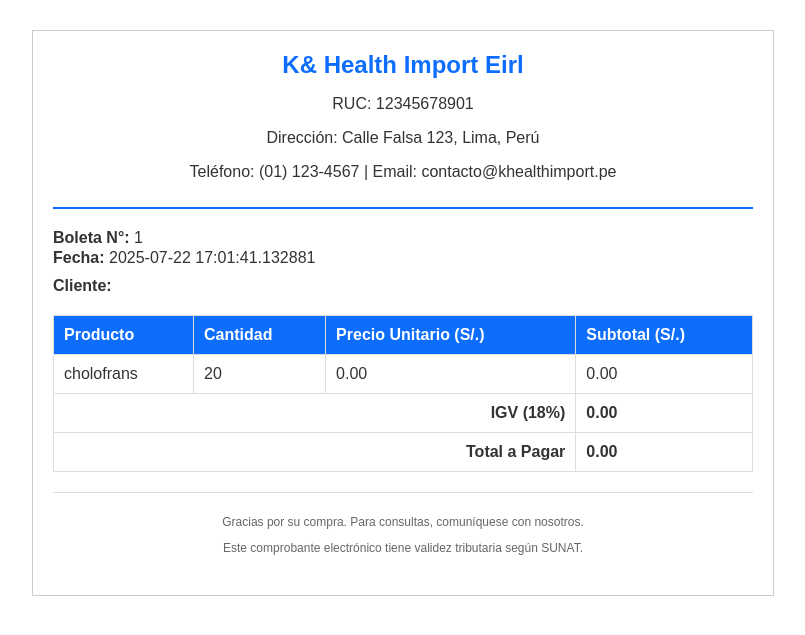
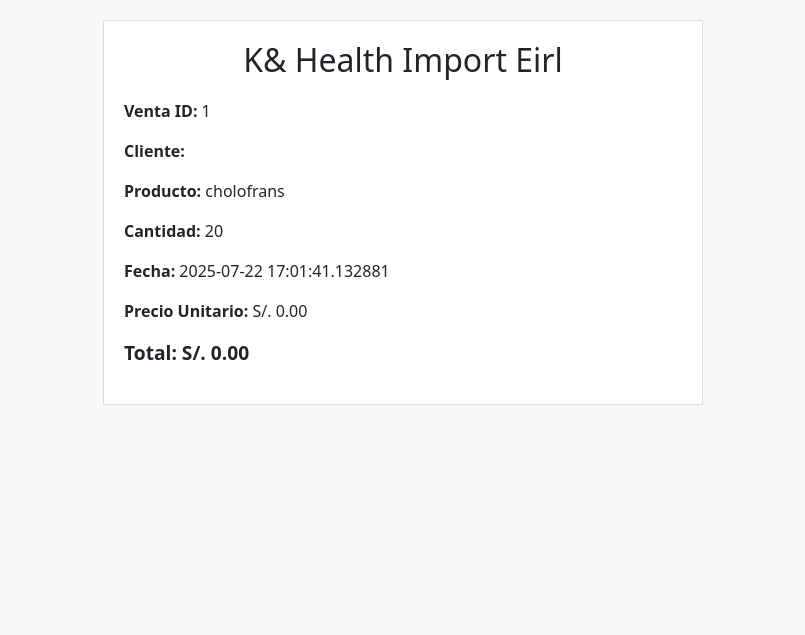
Before and after one commit to jandirxd97/prueba, a Flask app: page /boleta/1 in a window 1280 px wide. Shown: the top 635 px of the page, without its empty margins (237-1042 px from the left). Run offline with Flask 3, Linux system fonts and the light colour scheme; a user stored in the database is signed in; data comes from the database, SQL or seed files in the repository.

Commit message:
Actualizo app.py y templates con correcciones y mejoras

```diff
--- a/templates/boleta.html
+++ b/templates/boleta.html
@@ -2,128 +2,36 @@
 <html lang="es">
 <head>
     <meta charset="UTF-8" />
-    <title>Boleta Electrónica - K&amp; Health Import Eirl</title>
+    <title>Boleta Electrónica</title>
+    <link href="https://cdn.jsdelivr.net/npm/bootstrap@5.3.2/dist/css/bootstrap.min.css" rel="stylesheet" />
     <style>
-        body {
-            font-family: 'Arial', sans-serif;
-            max-width: 700px;
-            margin: 30px auto;
+        .boleta {
+            max-width: 600px;
+            margin: 20px auto;
             padding: 20px;
-            border: 1px solid #ccc;
-            background-color: #fff;
-            color: #333;
+            border: 1px solid #ddd;
+            background: #fff;
         }
-        header {
+        .titulo {
             text-align: center;
-            border-bottom: 2px solid #0d6efd;
-            padding-bottom: 10px;
             margin-bottom: 20px;
         }
-        header img {
-            max-height: 70px;
-            margin-bottom: 10px;
-        }
-        h1 {
-            color: #0d6efd;
-            margin: 0;
-            font-size: 24px;
-        }
-        .info, .details, .footer {
-            width: 100%;
-            margin-bottom: 20px;
-        }
-        .info div, .details table {
-            width: 100%;
-            margin-bottom: 10px;
-        }
-        .info div p {
-            margin: 2px 0;
-        }
-        table {
-            width: 100%;
-            border-collapse: collapse;
-            border: 1px solid #ddd;
-        }
-        th, td {
-            padding: 10px;
-            border: 1px solid #ddd;
-            text-align: left;
-        }
-        th {
-            background-color: #0d6efd;
-            color: white;
-        }
-        tfoot td {
+        .total {
             font-weight: bold;
-        }
-        .total {
-            font-size: 20px;
-            color: #0d6efd;
-            text-align: right;
-        }
-        .footer {
-            font-size: 12px;
-            text-align: center;
-            color: #666;
-            border-top: 1px solid #ddd;
-            padding-top: 10px;
+            font-size: 1.2em;
         }
     </style>
 </head>
-<body>
-    <header>
-        <!-- Aquí puedes poner tu logo si tienes -->
-        <!-- <img src="{{ url_for('static', filename='logo.png') }}" alt="Logo"> -->
-        <h1>K&amp; Health Import Eirl</h1>
-        <p>RUC: 12345678901</p>
-        <p>Dirección: Calle Falsa 123, Lima, Perú</p>
-        <p>Teléfono: (01) 123-4567 | Email: contacto@khealthimport.pe</p>
-    </header>
-
-    <section class="info">
-        <div>
-            <p><strong>Boleta N°:</strong> {{ venta[0] }}</p>
-            <p><strong>Fecha:</strong> {{ venta[3] }}</p>
-        </div>
-        <div>
-            <p><strong>Cliente:</strong> {{ venta[1] }}</p>
-        </div>
-    </section>
-
-    <section class="details">
-        <table>
-            <thead>
-                <tr>
-                    <th>Producto</th>
-                    <th>Cantidad</th>
-                    <th>Precio Unitario (S/.)</th>
-                    <th>Subtotal (S/.)</th>
-                </tr>
-            </thead>
-            <tbody>
-                <tr>
-                    <td>{{ venta[4] }}</td>
-                    <td>{{ venta[2] }}</td>
-                    <td>{{ '%.2f'|format(venta[5]) }}</td>
-                    <td>{{ '%.2f'|format(total) }}</td>
-                </tr>
-            </tbody>
-            <tfoot>
-                <tr>
-                    <td colspan="3" style="text-align:right">IGV (18%)</td>
-                    <td>{{ '%.2f'|format(total * 0.18) }}</td>
-                </tr>
-                <tr>
-                    <td colspan="3" style="text-align:right">Total a Pagar</td>
-                    <td>{{ '%.2f'|format(total * 1.18) }}</td>
-                </tr>
-            </tfoot>
-        </table>
-    </section>
-
-    <section class="footer">
-        <p>Gracias por su compra. Para consultas, comuníquese con nosotros.</p>
-        <p>Este comprobante electrónico tiene validez tributaria según SUNAT.</p>
-    </section>
+<body class="bg-light">
+<div class="boleta">
+    <h2 class="titulo">K& Health Import Eirl</h2>
+    <p><strong>Venta ID:</strong> {{ venta[0] }}</p>
+    <p><strong>Cliente:</strong> {{ venta[1] }}</p>
+    <p><strong>Producto:</strong> {{ venta[4] }}</p>
+    <p><strong>Cantidad:</strong> {{ venta[2] }}</p>
+    <p><strong>Fecha:</strong> {{ venta[3] }}</p>
+    <p><strong>Precio Unitario:</strong> S/. {{ '%.2f'|format(venta[5] | float) }}</p>
+    <p class="total">Total: S/. {{ '%.2f'|format(total | float) }}</p>
+</div>
 </body>
 </html>
--- a/templates/historial_ventas.html
+++ b/templates/historial_ventas.html
@@ -27,9 +27,9 @@
                 <td>{{ v[1] }}</td>
                 <td>{{ v[4] }}</td>
                 <td>{{ v[2] }}</td>
-                <td>{{ '%.2f'|format(v[5]) }}</td>
+                <td>{{ '%.2f'|format(v[5] | float) }}</td>
                 <td>{{ v[3] }}</td>
-                <td>{{ '%.2f'|format(v[2]*v[5]) }}</td>
+                <td>{{ '%.2f'|format((v[2] * v[5]) | float) }}</td>
             </tr>
             {% endfor %}
         </tbody>
--- a/templates/index.html
+++ b/templates/index.html
@@ -38,7 +38,7 @@
                 <td>{{ equipo[3] }}</td>
                 <td>{{ equipo[4] }}</td>
                 <td>{{ equipo[8] }}</td>
-                <td>{{ '%.2f'|format(equipo[9]) }}</td>
+                <td>{{ '%.2f'|format(equipo[9] | float) }}</td>
                 <td>
                     <a href="/editar_equipo/{{ equipo[0] }}" class="btn btn-sm btn-success">Editar</a>
                     <a href="/eliminar_equipo/{{ equipo[0] }}" class="btn btn-sm btn-danger" onclick="return confirm('¿Seguro eliminar?')">Eliminar</a>
```
Also changed, not shown: templates/agregar_equipo.html (+32 -27 lines), templates/editar_equipo.html (+30 -22 lines), templates/login.html (+12 -13 lines), templates/ventas.html (+16 -17 lines).
